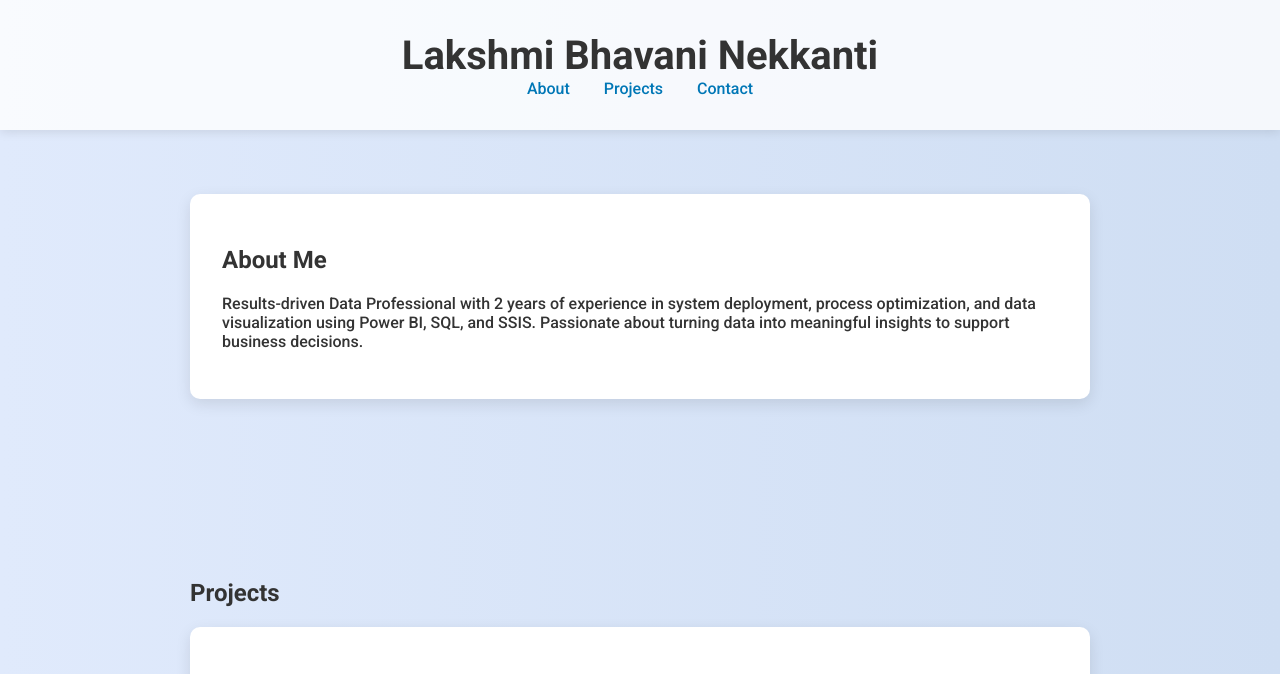
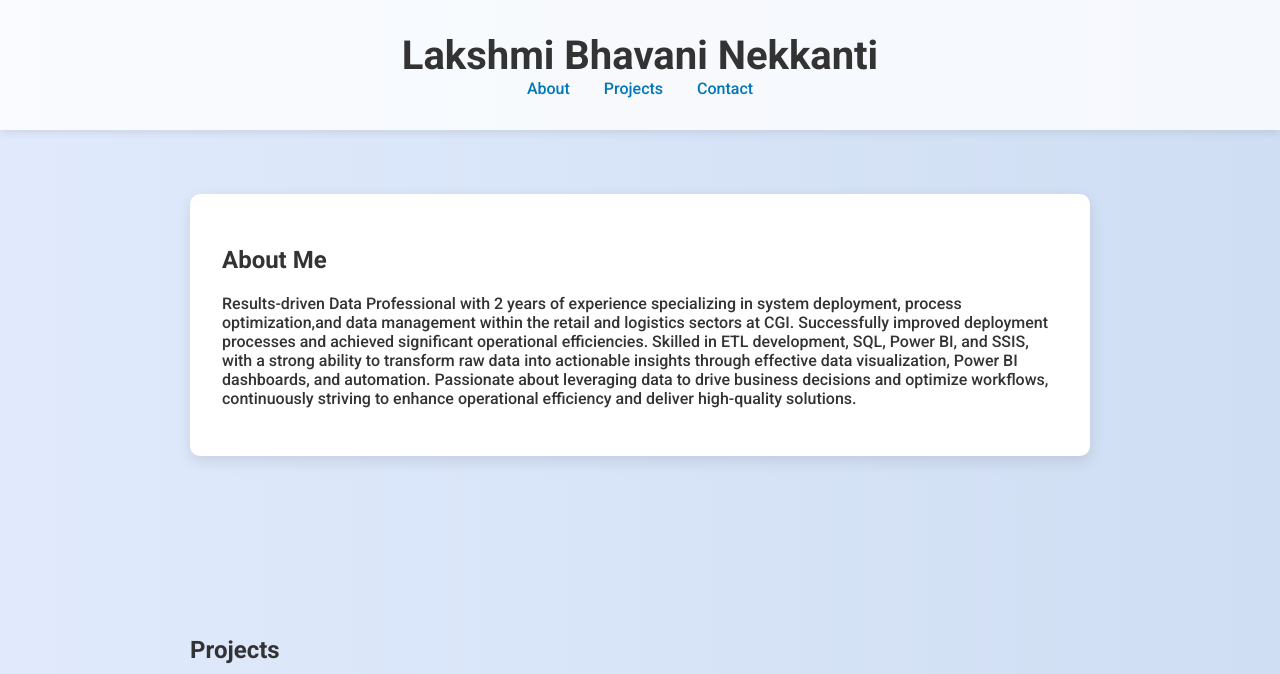
Before and after one commit to LakshmiBhavaniNekkanti/Lakshmi.github.io, a plain HTML site: page index.html in a window 1280 px wide. Shown: the top 674 px of the page. Drawn offline with Linux system fonts and the light colour scheme.

Commit message:
Update index.html

```diff
--- a/index.html
+++ b/index.html
@@ -68,7 +68,7 @@
   <section id="about" class="section">
     <div class="card">
       <h2>About Me</h2>
-      <p>Results-driven Data Professional with 2 years of experience in system deployment, process optimization, and data visualization using Power BI, SQL, and SSIS. Passionate about turning data into meaningful insights to support business decisions.</p>
+      <p>Results-driven Data Professional with 2 years of experience specializing in system deployment, process optimization,and data management within the retail and logistics sectors at CGI. Successfully improved deployment processes and achieved significant operational efficiencies. Skilled in ETL development, SQL, Power BI, and SSIS, with a strong ability to transform raw data into actionable insights through effective data visualization, Power BI dashboards, and automation. Passionate about leveraging data to drive business decisions and optimize workflows, continuously striving to enhance operational efficiency and deliver high-quality solutions.</p>
     </div>
   </section>
 
```
